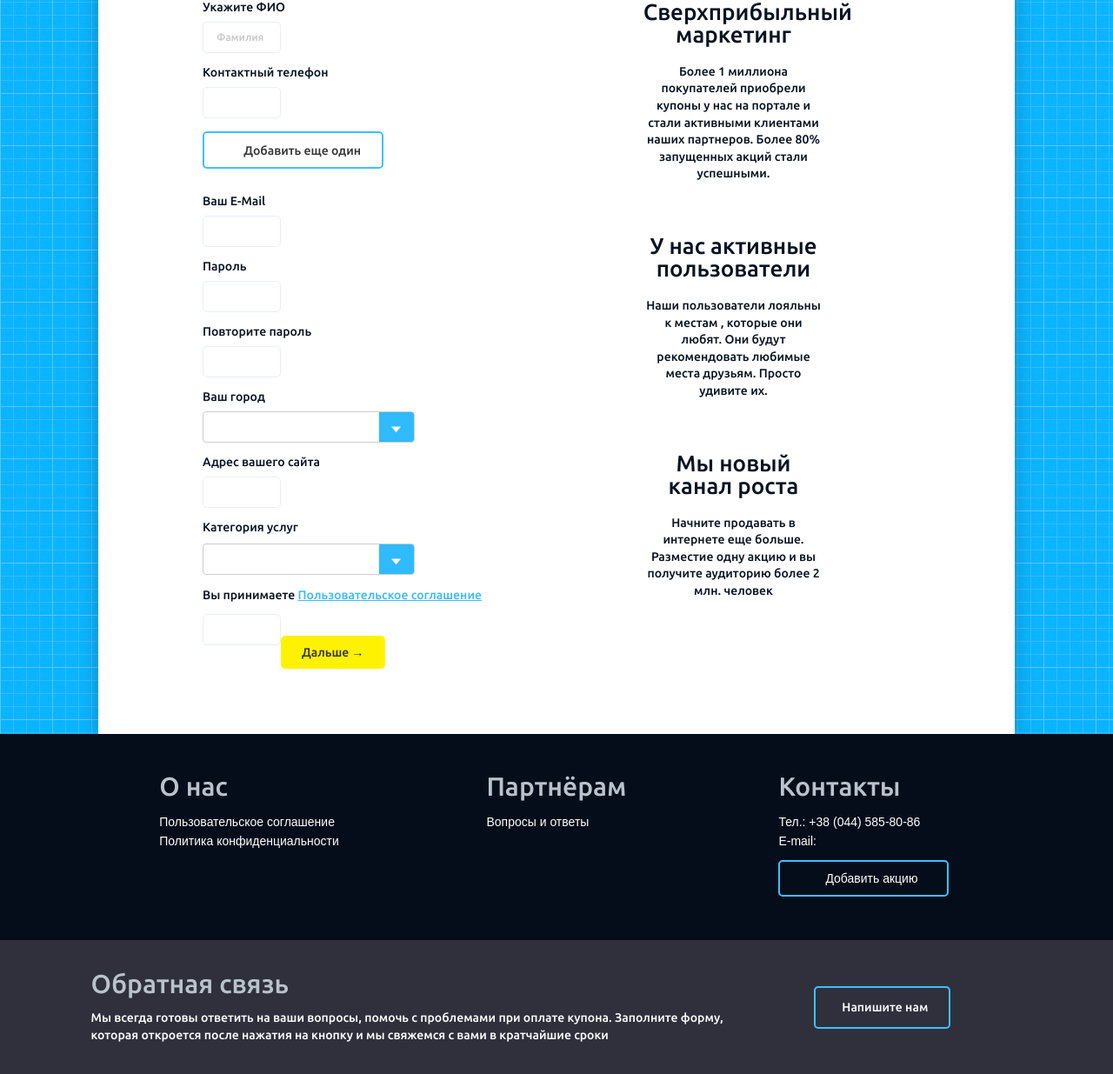
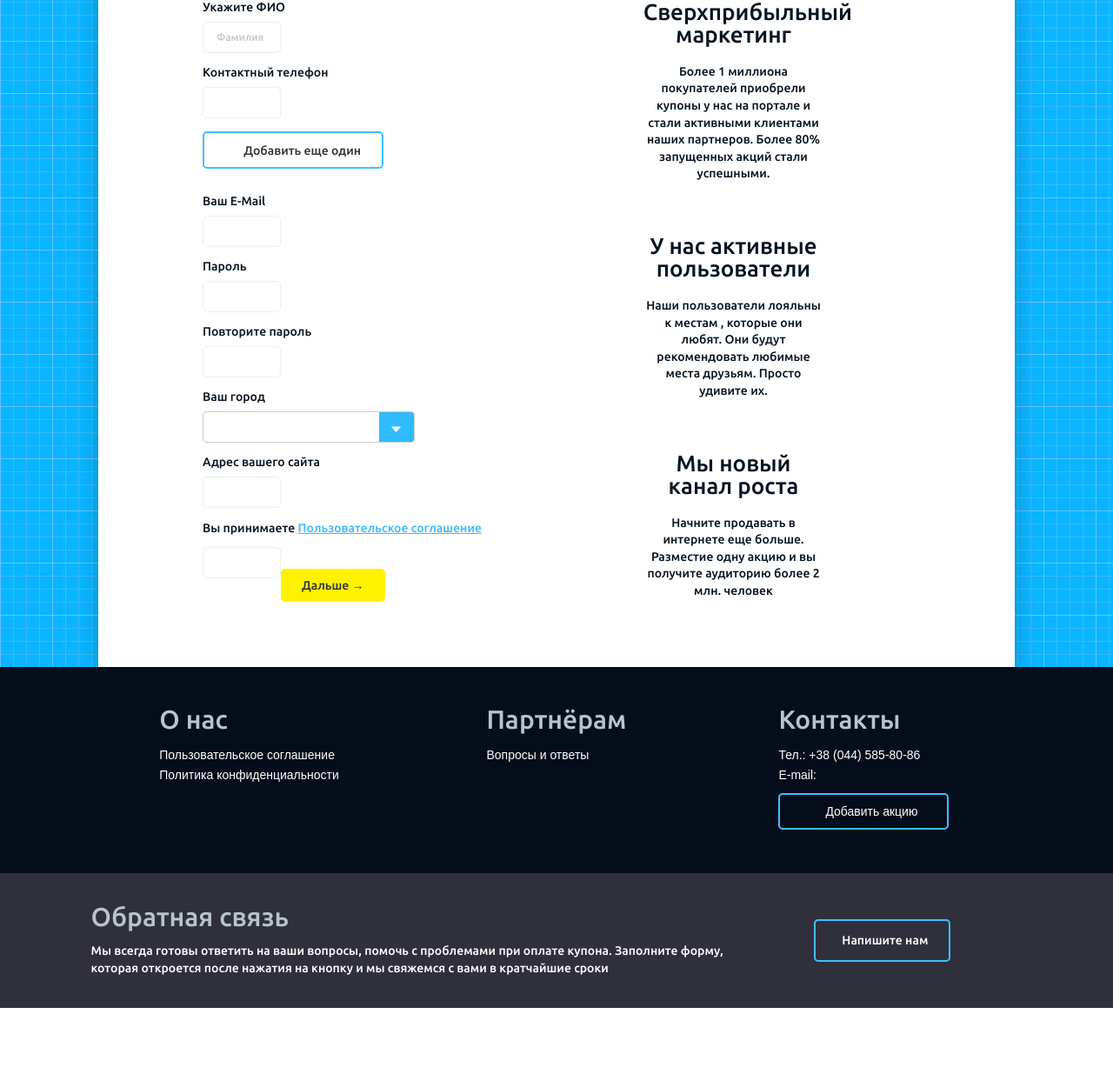
Before and after one commit to ozmmann/self, a Yii app: template views/site/registration.php in a window 1280 px wide. Shown: the part 313-1548 px from the top of the page at 87% size. After the commit the page ends 1472 px from the top, so only its background shows below. Run offline with PHP 8.4 and a stand-in for Yii, Linux system fonts and the light colour scheme; the template is opened without the code that fills it: most values are stand-ins (such as "Sample title", 1, 10 or a date in 2020); form fields are guessed from the names that the template uses; data that the repository does not hold is empty; some libraries are stand-ins or nearby versions; some web fonts are replaced.

Commit message:
removed stocktype while registration

```diff
--- a/views/site/registration.php
+++ b/views/site/registration.php
@@ -80,7 +80,7 @@ $this->title = 'Регистрация';
                                     ->label('Адрес вашего сайта')
                                     ->input('url', ['placeholder' => 'www.site_name.com', 'class' => 'w-60']); ?>
 
-                                <div class="db">
+                                <div class="db hidden">
                                     <span class="db w-60 mtop-15">
                                         <?php
                                         $stockTypeListArray = ArrayHelper::map($stockTypeList, 'id', 'name');
```
